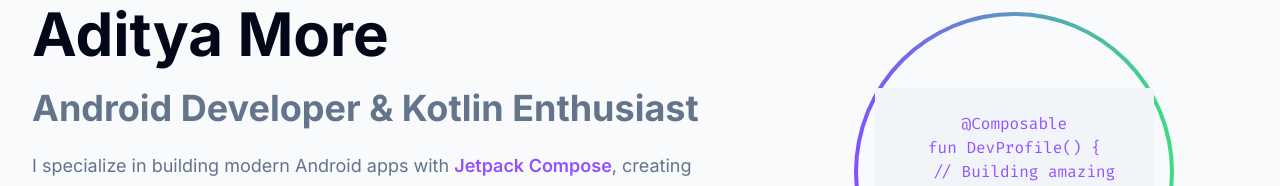
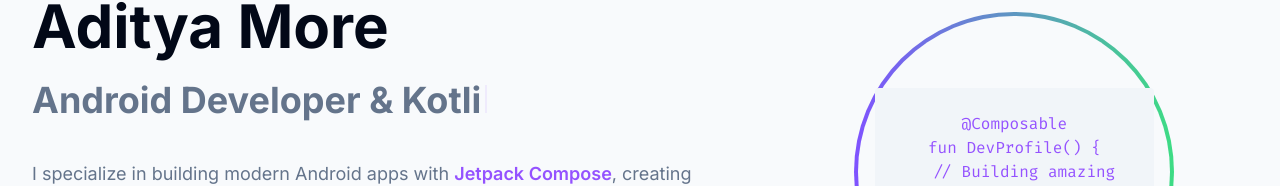
Before and after one commit to Dev-Aditya-More/AdityasPortfolio, a React (Vite) app: page / in a window 1280 px wide. Shown: the part 236-422 px from the top of the page. Built offline with nearby package versions, Linux system fonts and the light colour scheme.

Commit message:
Add typing animation to HeroSection
Implement a typing animation effect in the HeroSection component.

```diff
--- a/src/components/HeroSection.tsx
+++ b/src/components/HeroSection.tsx
@@ -1,9 +1,44 @@
 
-import React from 'react';
+import React, { useState, useEffect } from 'react';
 import { Button } from '@/components/ui/button';
 import { ArrowRight, Github, Twitter, Linkedin } from 'lucide-react';
 
 const HeroSection = () => {
+  const [displayText, setDisplayText] = useState("");
+  const [isTyping, setIsTyping] = useState(true);
+  const fullText = "Android Developer & Kotlin Enthusiast";
+  const typingSpeed = 100; // milliseconds per character
+  const deletingSpeed = 50; // milliseconds per character
+  const pauseTime = 2000; // pause time at full text
+
+  useEffect(() => {
+    let timeout: NodeJS.Timeout;
+
+    if (isTyping) {
+      if (displayText !== fullText) {
+        timeout = setTimeout(() => {
+          setDisplayText(fullText.slice(0, displayText.length + 1));
+        }, typingSpeed);
+      } else {
+        timeout = setTimeout(() => {
+          setIsTyping(false);
+        }, pauseTime);
+      }
+    } else {
+      if (displayText.length > 0) {
+        timeout = setTimeout(() => {
+          setDisplayText(displayText.slice(0, displayText.length - 1));
+        }, deletingSpeed);
+      } else {
+        timeout = setTimeout(() => {
+          setIsTyping(true);
+        }, pauseTime / 2);
+      }
+    }
+
+    return () => clearTimeout(timeout);
+  }, [displayText, isTyping]);
+
   return (
     <div className="min-h-screen flex flex-col justify-center pt-20 pb-16">
       <div className="container">
@@ -13,8 +48,9 @@ const HeroSection = () => {
             <h1 className="text-4xl sm:text-5xl md:text-6xl font-bold leading-tight">
               Aditya More
             </h1>
-            <h2 className="text-2xl sm:text-3xl md:text-4xl font-bold text-muted-foreground leading-tight">
-              Android Developer & Kotlin Enthusiast
+            <h2 className="text-2xl sm:text-3xl md:text-4xl font-bold text-muted-foreground leading-tight h-14">
+              <span className="inline-block">{displayText}</span>
+              <span className="inline-block w-0.5 h-7 bg-primary ml-1 animate-blink"></span>
             </h2>
             <p className="text-lg text-muted-foreground max-w-2xl">
               I specialize in building modern Android apps with <span className="highlight">Jetpack Compose</span>,
--- a/src/index.css
+++ b/src/index.css
@@ -140,3 +140,16 @@
 .social-icon {
   @apply w-10 h-10 flex items-center justify-center rounded-full transition-colors duration-300;
 }
+
+@keyframes blink {
+  0%, 100% {
+    opacity: 1;
+  }
+  50% {
+    opacity: 0;
+  }
+}
+
+.animate-blink {
+  animation: blink 1s infinite;
+}
--- a/tailwind.config.ts
+++ b/tailwind.config.ts
@@ -124,13 +124,22 @@ export default {
 						opacity: '0',
 						transform: 'translateY(10px)'
 					}
+				},
+				'blink': {
+					'0%, 100%': {
+						opacity: '1'
+					},
+					'50%': {
+						opacity: '0'
+					}
 				}
 			},
 			animation: {
 				'accordion-down': 'accordion-down 0.2s ease-out',
 				'accordion-up': 'accordion-up 0.2s ease-out',
 				'fade-in': 'fade-in 0.5s ease-out',
-				'fade-out': 'fade-out 0.5s ease-out'
+				'fade-out': 'fade-out 0.5s ease-out',
+				'blink': 'blink 1s infinite'
 			}
 		}
 	},
```
